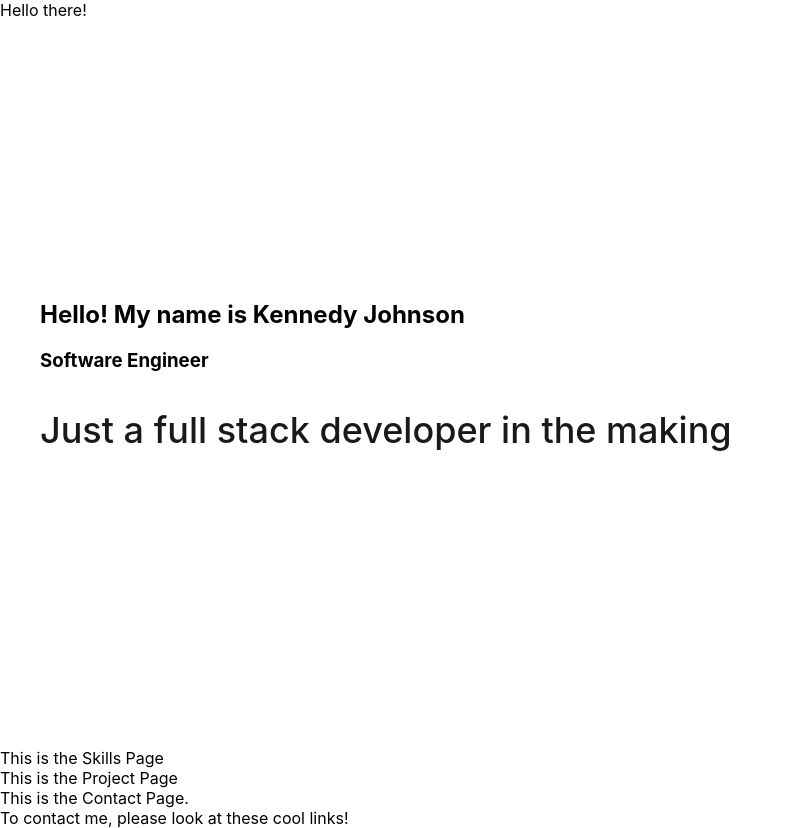
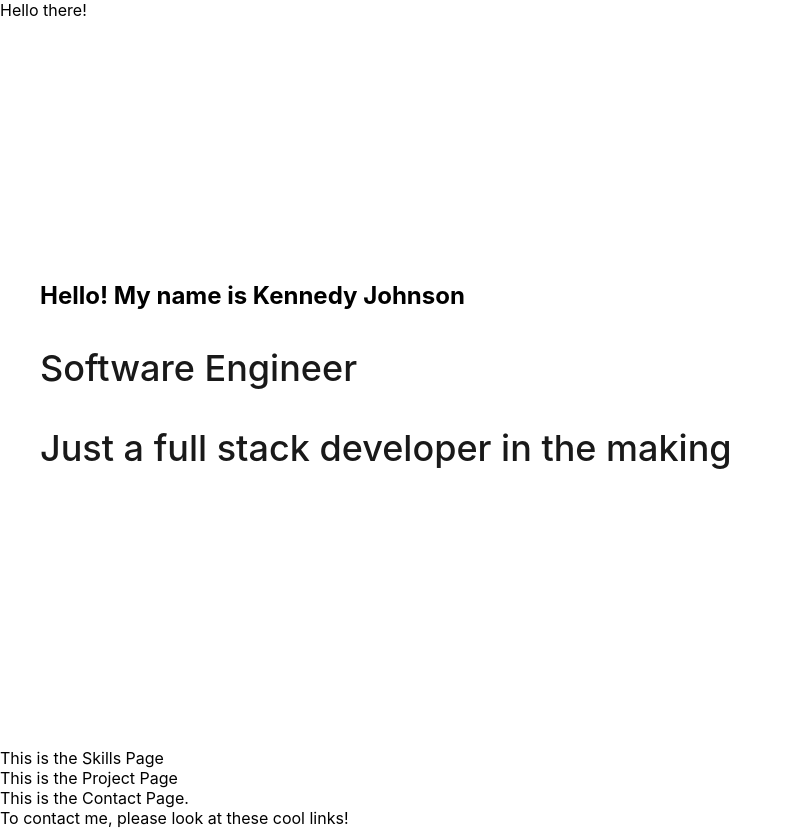
Before and after one commit to kenn-john320/kenn-john320.github.io, a React (Create React App) app: page / in a window 1280 px wide. Shown: the whole page, without its empty margins (0-792 px from the left). Built offline with nearby package versions, Linux system fonts and the light colour scheme.

Commit message:
Added new folders

```diff
--- a/src/components/sections/ProjectSection/ProjectSection.tsx
+++ b/src/components/sections/ProjectSection/ProjectSection.tsx
@@ -3,9 +3,14 @@ import styles from './ProjectSection.module.scss'
 
 const ProjectSection: React.FC = () => {
     return (
-        <div>
-            This is the Project Page
-        </div>
+        <section>
+
+            <div className=''>
+                This is the Project Page
+            </div>
+
+        </section>
+
     )
 }
 
--- a/src/components/sections/TitleSection/TitleSection.module.scss
+++ b/src/components/sections/TitleSection/TitleSection.module.scss
@@ -46,3 +46,12 @@
   opacity: 0.9;
   font-weight: 500;
 }
+
+.subtitle {
+  // animation: ${fadeUpKeyframes} 0.5s ease-out 0.2s forwards;
+  opacity: 0;
+  font-size: clamp(1.5rem, 3vw, 2.25rem);
+  // margin-bottom: ${theme.spacing.lg};
+  opacity: 0.9;
+  font-weight: 500;
+}
```
